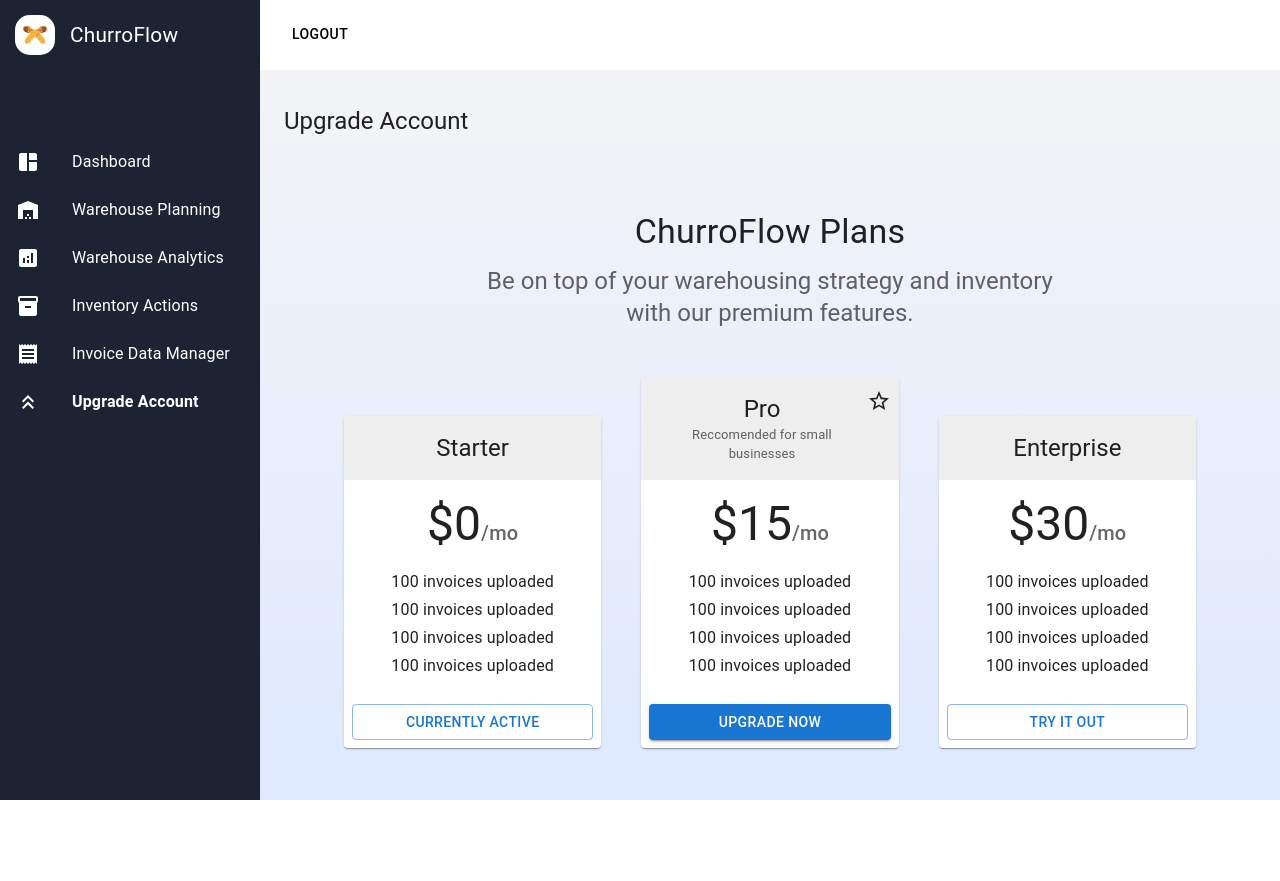
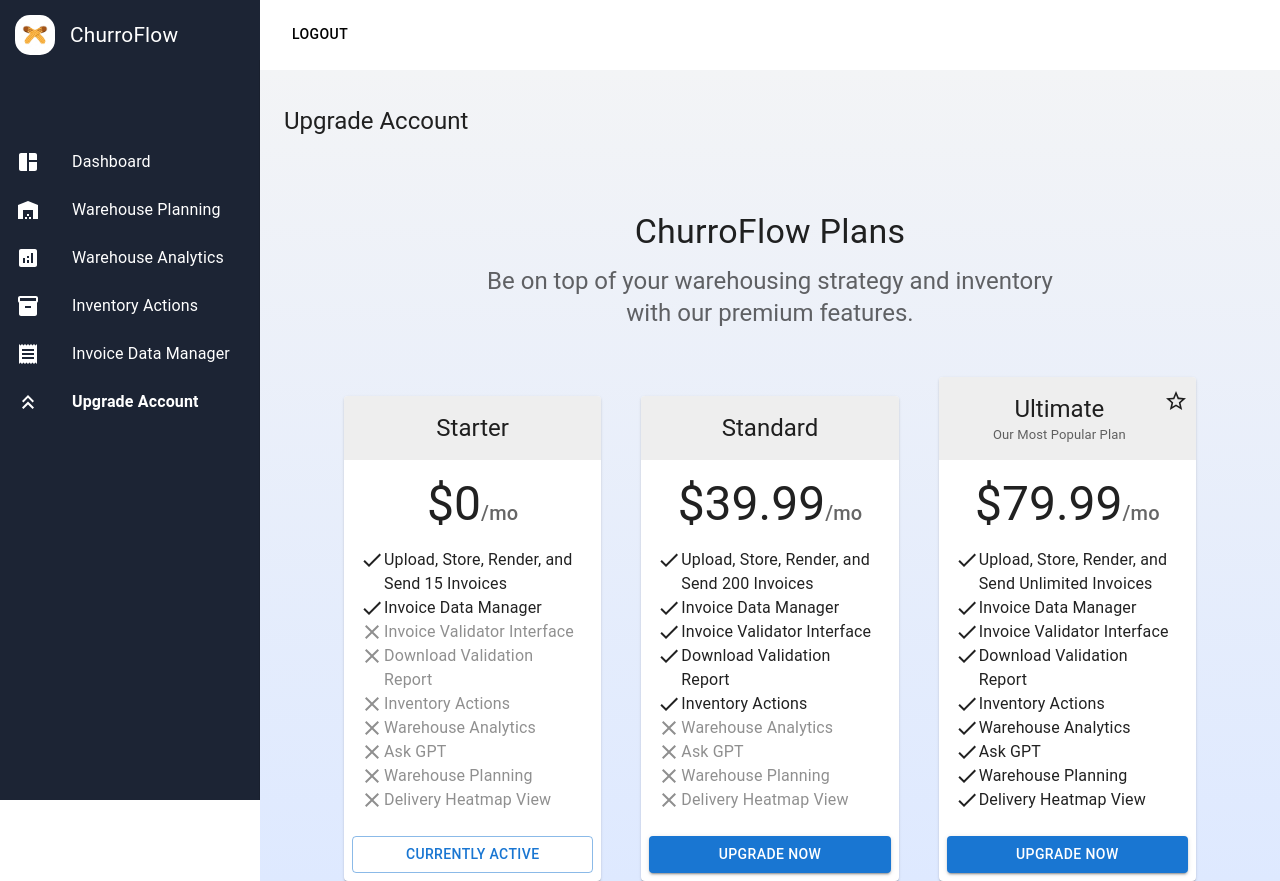
Before and after one commit to jeremytraini/churroflow, a React (Create React App) app: page /upgrade-account in a window 1280 px wide. Before the commit the page ends 800 px from the top, so only its background shows below. Built offline with nearby package versions, Linux system fonts and the light colour scheme.

Commit message:
Styled the Subscription Tiers page

```diff
--- a/src/pages/Upgrade.jsx
+++ b/src/pages/Upgrade.jsx
@@ -12,45 +12,67 @@ import StarIcon from '@mui/icons-material/StarBorder';
 import Typography from '@mui/material/Typography';
 import GlobalStyles from '@mui/material/GlobalStyles';
 import Container from '@mui/material/Container';
+import DoneIcon from '@mui/icons-material/Done';
+import CloseIcon from '@mui/icons-material/Close';
 
 // Inspired by https://mui.com/material-ui/getting-started/templates/pricing/
 const tiers = [
   {
     title: 'Starter',
     price: '0',
-    description: [
-      '100 invoices uploaded',
-      '100 invoices uploaded',
-      '100 invoices uploaded',
-      '100 invoices uploaded',
+    enabled: [
+      'Upload, Store, Render, and Send 15 Invoices',
+      'Invoice Data Manager',
+    ],
+    disabled: [
+      'Invoice Validator Interface',
+      'Download Validation Report',
+      'Inventory Actions',
+      'Warehouse Analytics',
+      'Ask GPT',
+      'Warehouse Planning',
+      'Delivery Heatmap View',
     ],
     buttonText: 'Currently Active',
     buttonVariant: 'outlined',
   },
   {
-    title: 'Pro',
-    subheader: 'Reccomended for small businesses',
-    price: '15',
-    description: [
-      '100 invoices uploaded',
-      '100 invoices uploaded',
-      '100 invoices uploaded',
-      '100 invoices uploaded',
+    title: 'Standard',
+    price: '39.99',
+    enabled: [
+      'Upload, Store, Render, and Send 200 Invoices',
+      'Invoice Data Manager',
+      'Invoice Validator Interface',
+      'Download Validation Report',
+      'Inventory Actions',
+    ],
+    disabled: [
+      'Warehouse Analytics',
+      'Ask GPT',
+      'Warehouse Planning',
+      'Delivery Heatmap View',
     ],
     buttonText: 'Upgrade now',
     buttonVariant: 'contained',
   },
   {
-    title: 'Enterprise',
-    price: '30',
-    description: [
-      '100 invoices uploaded',
-      '100 invoices uploaded',
-      '100 invoices uploaded',
-      '100 invoices uploaded',
+    title: 'Ultimate',
+    subheader: 'Our Most Popular Plan',
+    price: '79.99',
+    enabled: [
+      'Upload, Store, Render, and Send Unlimited Invoices',
+      'Invoice Data Manager',
+      'Invoice Validator Interface',
+      'Download Validation Report',
+      'Inventory Actions',
+      'Warehouse Analytics',
+      'Ask GPT',
+      'Warehouse Planning',
+      'Delivery Heatmap View',
     ],
-    buttonText: 'Try it out',
-    buttonVariant: 'outlined',
+    disabled: [],
+    buttonText: 'Upgrade now',
+    buttonVariant: 'contained',
   },
 ];
 
@@ -83,7 +105,7 @@ const Dashboard = () => {
             item
             key={tier.title}
             xs={12}
-            sm={tier.title === 'Enterprise' ? 12 : 6}
+            sm={tier.title === 'Ultimate' ? 12 : 6}
             md={4}
           >
             <Card>
@@ -91,7 +113,7 @@ const Dashboard = () => {
                 title={tier.title}
                 subheader={tier.subheader}
                 titleTypographyProps={{ align: 'center' }}
-                action={tier.title === 'Pro' ? <StarIcon /> : null}
+                action={tier.title === 'Ultimate' ? <StarIcon /> : null}
                 subheaderTypographyProps={{
                   align: 'center',
                   fontSize: 'small',
@@ -120,14 +142,32 @@ const Dashboard = () => {
                   </Typography>
                 </Box>
                 <ul>
-                  {tier.description.map((line) => (
+                  {tier.enabled.map((line) => (
                     <Typography
                       component="li"
                       variant="subtitle1"
-                      align="center"
+                      align="left"
                       key={line}
                     >
-                      {line}
+                      <Grid style={{ display: "flex" }}>
+                          <DoneIcon />
+                          <Typography>{line}</Typography>
+                      </Grid>
+                    </Typography>
+                  ))}
+                </ul>
+                <ul>
+                  {tier.disabled.map((line) => (
+                    <Typography
+                      component="li"
+                      variant="subtitle1"
+                      align="left"
+                      key={line}
+                    >
+                      <Grid style={{ display: "flex", opacity: 0.5}}>
+                          <CloseIcon />
+                          <Typography>{    line}</Typography>
+                      </Grid>
                     </Typography>
                   ))}
                 </ul>
```
